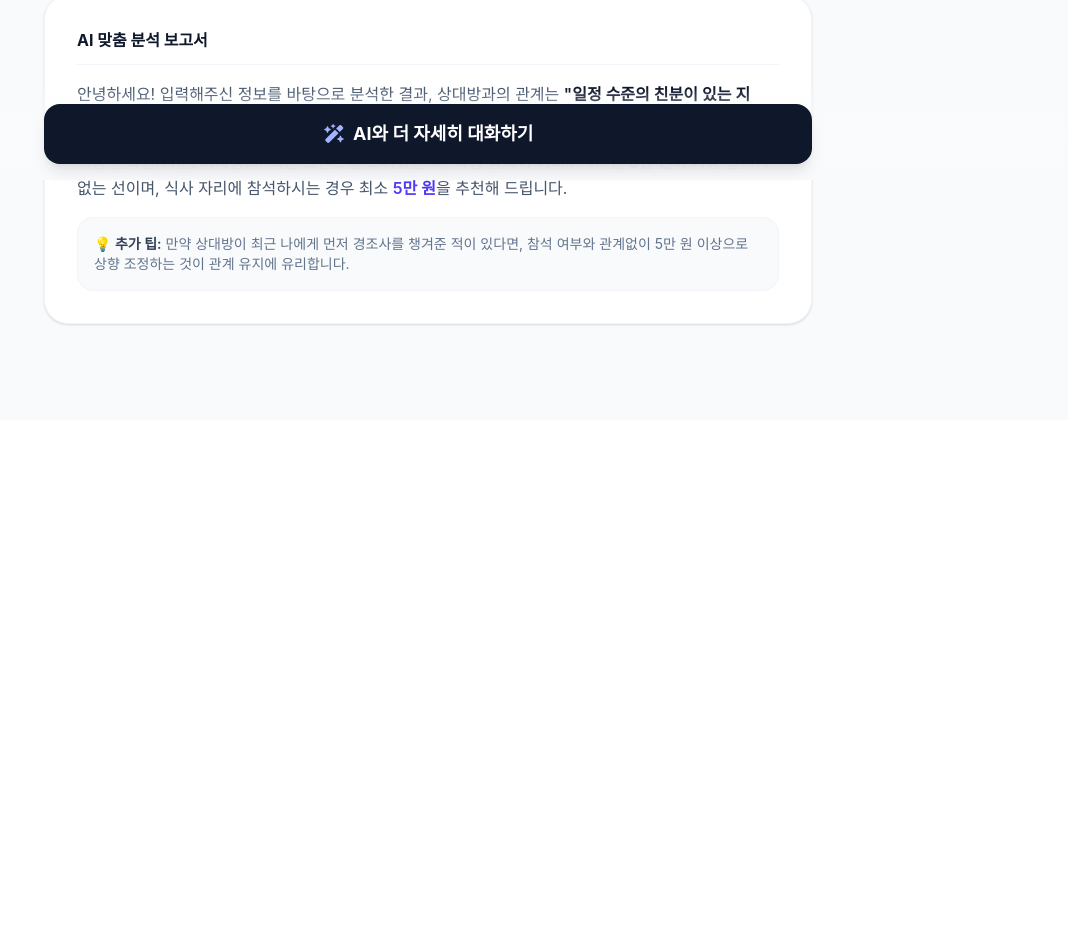
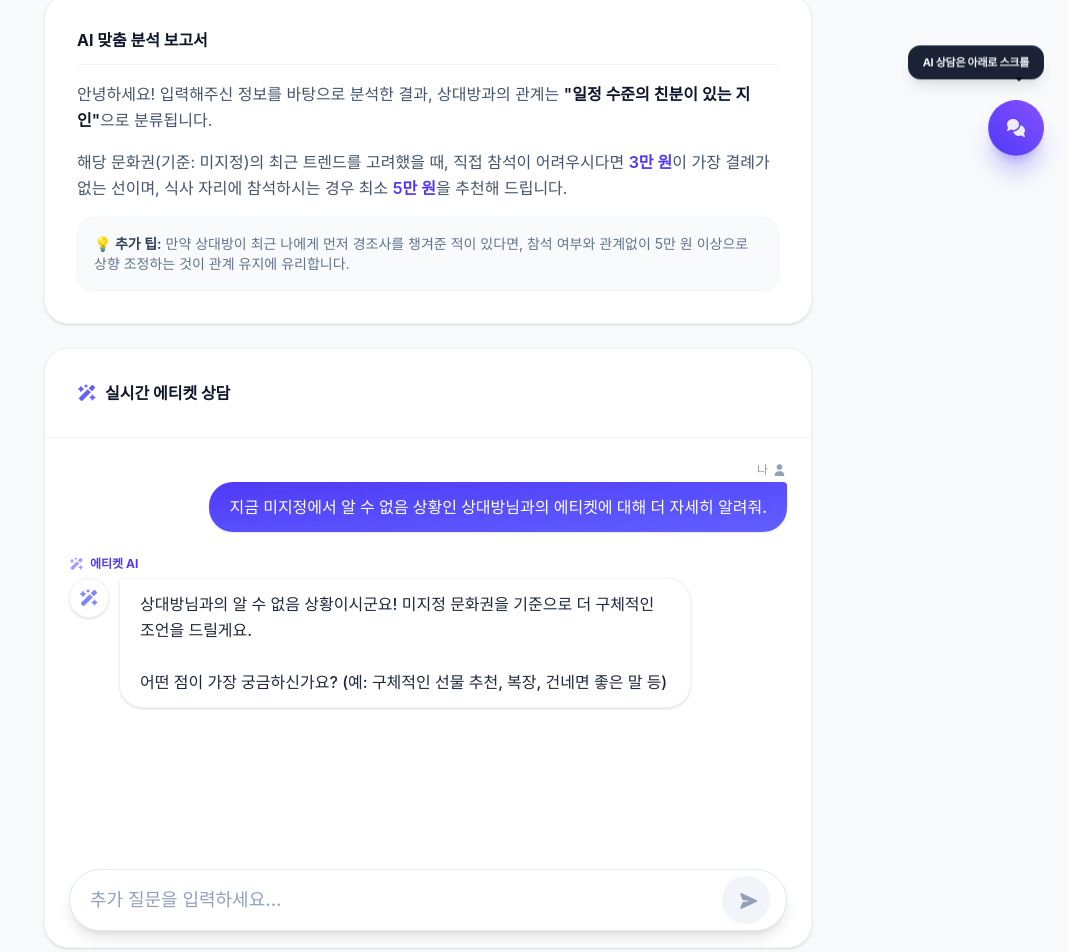
Before and after one commit to nhkim06/JanJan, a Vue app in the folder frontend/: page /result/1 in a window 1280 px wide. Shown: the part 620-1572 px from the top of the page, without its empty margins (212-1280 px from the left). Before the commit the page ends 1040 px from the top, so only its background shows below. Built offline with nearby package versions, Linux system fonts and the light colour scheme; the HTML template or start-up script is replaced by a standard one.

Commit message:
feat : change chat form

```diff
--- a/frontend/src/main.ts
+++ b/frontend/src/main.ts
@@ -39,6 +39,7 @@ import {
   faChevronRight,
   faCommentDots,
   faBandage,
+  faComments,
 } from '@fortawesome/free-solid-svg-icons';
 
 /* add icons to the library */
@@ -73,6 +74,7 @@ library.add(
   faChevronRight,
   faCommentDots,
   faBandage,
+  faComments,
 );
 
 import App from './App.vue';
--- a/frontend/src/pages/ChatAI.vue
+++ b/frontend/src/pages/ChatAI.vue
@@ -1,8 +1,12 @@
 <template>
   <div
-    class="min-h-screen bg-slate-50 flex flex-col items-center justify-between font-sans relative"
+    :class="[
+      'flex flex-col items-center font-sans relative w-full',
+      isComponent ? 'h-full' : 'min-h-screen bg-slate-50 justify-between'
+    ]"
   >
     <header
+      v-if="!isComponent"
       class="w-full max-w-md md:max-w-2xl lg:max-w-3xl bg-white border-b border-slate-100 py-4 px-6 flex items-center justify-between sticky top-0 z-10 shadow-sm md:rounded-b-2xl"
     >
       <div class="flex items-center gap-3">
@@ -17,7 +21,11 @@
     </header>
 
     <div
-      class="flex-1 w-full max-w-md md:max-w-2xl lg:max-w-3xl overflow-y-auto px-6 py-6 space-y-6 flex flex-col"
+      ref="messageContainer"
+      :class="[
+        'flex-1 w-full max-w-md md:max-w-2xl lg:max-w-3xl overflow-y-auto px-6 py-6 space-y-6 flex flex-col',
+        isComponent ? '' : ''
+      ]"
     >
       <div v-for="(msg, index) in messages" :key="index" class="w-full">
         <div v-if="msg.sender === 'user'" class="flex flex-col items-end pl-12 md:pl-24">
@@ -79,7 +87,10 @@
     </div>
 
     <div
-      class="w-full max-w-md md:max-w-2xl lg:max-w-3xl bg-transparent px-6 pb-8 pt-2 sticky bottom-0 z-10"
+      :class="[
+        'w-full max-w-md md:max-w-2xl lg:max-w-3xl bg-transparent px-6 pt-2',
+        isComponent ? 'pb-4' : 'pb-8 sticky bottom-0 z-10'
+      ]"
     >
       <div
         class="relative flex items-center bg-white border border-slate-200 rounded-full shadow-lg px-5 py-2.5 md:py-4 focus-within:border-indigo-500 focus-within:ring-4 focus-within:ring-indigo-50 transition-all"
@@ -109,11 +120,23 @@
 </template>
 
 <script setup>
-import { ref, onMounted } from 'vue';
+import { ref, onMounted, nextTick, watch } from 'vue';
 import { useRoute } from 'vue-router';
 import { peopleData } from '../data/mockData';
 
+const props = defineProps({
+  isComponent: {
+    type: Boolean,
+    default: false
+  },
+  category: String,
+  targetName: String,
+  cultureBase: String,
+  roomId: [Number, String]
+});
+
 const route = useRoute();
+const messageContainer = ref(null);
 
 // 입력값 상태 관리
 const inputMessage = ref('');
@@ -121,14 +144,21 @@ const inputMessage = ref('');
 // 메시지 데이터
 const messages = ref([]);
 
+const scrollToBottom = async () => {
+  await nextTick();
+  if (messageContainer.value) {
+    messageContainer.value.scrollTop = messageContainer.value.scrollHeight;
+  }
+};
+
 onMounted(() => {
-  const roomId = route.query.roomId ? parseInt(route.query.roomId) : null;
+  const roomId = props.roomId || (route.query.roomId ? parseInt(route.query.roomId) : null);
 
   if (roomId) {
     // 1. 기존 대화방 진입 시: 해당 roomId의 history 로드
     let foundHistory = null;
     peopleData.forEach(p => {
-      const room = p.chatRooms.find(r => r.roomId === roomId);
+      const room = p.chatRooms.find(r => r.roomId === parseInt(roomId));
       if (room) {
         foundHistory = room.history;
       }
@@ -136,14 +166,15 @@ onMounted(() => {
 
     if (foundHistory) {
       messages.value = [...foundHistory];
+      scrollToBottom();
       return;
     }
   }
 
   // 2. 결과 페이지에서 넘어왔을 때 (또는 새로운 대화 시작 시)
-  const category = route.query.category || '일반';
-  const targetName = route.query.targetName || '상대방';
-  const cultureBase = route.query.cultureBase || '한국';
+  const category = props.category || route.query.category || '일반';
+  const targetName = props.targetName || route.query.targetName || '상대방';
+  const cultureBase = props.cultureBase || route.query.cultureBase || '한국';
 
   const initialUserMessage = `지금 ${cultureBase}에서 ${category} 상황인 ${targetName}님과의 에티켓에 대해 더 자세히 알려줘.`;
 
@@ -158,6 +189,8 @@ onMounted(() => {
     text: '',
   });
 
+  scrollToBottom();
+
   setTimeout(() => {
     const aiMessageIndex = messages.value.findIndex(
       (m) => m.sender === 'ai' && m.isLoading,
@@ -166,6 +199,7 @@ onMounted(() => {
       messages.value[aiMessageIndex].isLoading = false;
       messages.value[aiMessageIndex].text =
         `${targetName}님과의 ${category} 상황이시군요! ${cultureBase} 문화권을 기준으로 더 구체적인 조언을 드릴게요.\n\n어떤 점이 가장 궁금하신가요? (예: 구체적인 선물 추천, 복장, 건네면 좋은 말 등)`;
+      scrollToBottom();
     }
   }, 1000);
 });
@@ -181,6 +215,7 @@ const sendMessage = () => {
   });
 
   inputMessage.value = '';
+  scrollToBottom();
 
   // 2. AI 대기 상태 메시지 추가
   messages.value.push({
@@ -188,6 +223,8 @@ const sendMessage = () => {
     isLoading: true,
     text: '',
   });
+
+  scrollToBottom();
 
   // 3. 실제 API 연동을 흉내 낸 타이밍 처리 (2초 후 답변)
   setTimeout(() => {
@@ -198,9 +235,15 @@ const sendMessage = () => {
       messages.value[aiMessageIndex].isLoading = false;
       messages.value[aiMessageIndex].text =
         `구체적인 상황을 더 말씀해주시면 더욱 정확한 에티켓 가이드를 드릴 수 있습니다. (예시 답변: 지인 관계라면 5~10만원 정도의 축의금이 적당하며, 밝은 톤의 단정한 정장을 추천합니다.)`;
+      scrollToBottom();
     }
   }, 1500);
 };
+
+// watch messages to scroll bottom
+watch(messages, () => {
+  scrollToBottom();
+}, { deep: true });
 </script>
 
 <style scoped>
--- a/frontend/src/pages/Result.vue
+++ b/frontend/src/pages/Result.vue
@@ -1,5 +1,5 @@
 <template>
-  <!-- 하단 고정 버튼 때문에 생기는 가림 현상을 방지하기 위해 pb-24 추가 -->
+  <!-- 하단 고정 버튼 여백 확보를 위해 pb-24 유지 -->
   <div
     class="min-h-screen bg-slate-50 flex flex-col items-center p-6 pb-24 font-sans text-slate-800"
   >
@@ -116,7 +116,7 @@
         </div>
       </div>
 
-      <!-- 새로 추가된 AI 답변 표시 카드 -->
+      <!-- AI 답변 표시 카드 -->
       <div
         class="bg-white rounded-3xl p-6 md:p-8 shadow-sm border border-slate-100 space-y-4"
       >
@@ -130,7 +130,6 @@
           AI 맞춤 분석 보고서
         </div>
 
-        <!-- 대화/답변 내용이 쭉 표시되는 영역 -->
         <div
           class="space-y-4 text-sm md:text-base leading-relaxed text-slate-600"
         >
@@ -158,35 +157,79 @@
           </div>
         </div>
       </div>
-    </div>
 
-    <!-- 하단 고정(Fixed) 액션 버튼 영역 -->
-    <div
-      class="fixed bottom-0 left-0 right-0 p-4 bg-gradient-to-t from-slate-50 via-slate-50/90 to-transparent flex justify-center z-50"
-    >
-      <div class="w-full max-w-md md:max-w-2xl lg:max-w-3xl">
-        <button
-          @click="handleChatWithAI"
-          class="w-full bg-slate-900 text-white hover:bg-slate-800 active:scale-[0.99] transition py-4 px-6 rounded-2xl font-bold text-base md:text-lg flex items-center justify-center shadow-lg"
+      <!-- 실시간 AI 상담 카드 (스크롤 타겟) -->
+      <div
+        ref="chatSection"
+        class="bg-white rounded-3xl shadow-sm border border-slate-100 flex flex-col overflow-hidden h-[600px] scroll-mt-6"
+      >
+        <div
+          class="p-6 md:p-8 flex items-center text-slate-900 font-bold border-b border-slate-100 flex-shrink-0"
         >
           <font-awesome-icon
             icon="fa-solid fa-wand-magic-sparkles"
-            class="h-5 w-5 mr-2 text-indigo-300"
+            class="h-5 w-5 mr-2 text-indigo-500"
           />
-          AI와 더 자세히 대화하기
-        </button>
+          실시간 에티켓 상담
+        </div>
+        <div class="flex-1 overflow-hidden">
+          <ChatAI
+            is-component
+            :category="categoryName"
+            :target-name="targetName"
+            :culture-base="cultureBase"
+          />
+        </div>
       </div>
+    </div>
+
+    <!-- 우측 하단 고정 플로팅 영역 (버튼 및 안내 힌트) -->
+    <!-- 우측 하단 고정 플로팅 영역 (버튼 및 안내 힌트) -->
+    <div
+      class="fixed bottom-6 right-6 flex flex-col items-end space-y-3 z-50 group"
+    >
+      <!-- 위아래로 부드럽게 움직이는 말풍선 힌트 팝업 -->
+      <div
+        class="relative flex items-center space-x-1.5 bg-slate-900/95 backdrop-blur-sm text-white text-[11px] font-bold px-3.5 py-2 rounded-xl shadow-lg border border-slate-800 animate-bounce select-none after:content-[''] after:absolute after:top-full after:right-5 after:-mt-px after:border-4 after:border-transparent after:border-t-slate-950"
+      >
+        <span class="tracking-tight text-slate-100"
+          >AI 상담은 아래로 스크롤</span
+        >
+        <!-- FontAwesome 다운 화살표 -->
+        <font-awesome-icon
+          icon="fa-solid fa-chevron-down"
+          class="h-3 w-3 text-indigo-400"
+        />
+      </div>
+
+      <!-- 트렌디한 그라데이션 원형 플로팅 버튼 -->
+      <button
+        @click="scrollToChat"
+        class="w-14 h-14 bg-gradient-to-tr from-indigo-600 to-violet-500 text-white hover:from-indigo-500 hover:to-violet-400 active:scale-90 transition-all duration-200 rounded-full flex items-center justify-center shadow-xl shadow-indigo-600/30 border border-indigo-400/20 relative"
+        title="AI 상담으로 스크롤"
+      >
+        <font-awesome-icon
+          icon="fa-solid fa-comments"
+          class="h-6 w-6 transition-transform duration-300 group-hover:rotate-12"
+        />
+        <span
+          class="absolute inset-0 rounded-full bg-indigo-600/10 animate-ping pointer-events-none"
+        ></span>
+      </button>
     </div>
   </div>
 </template>
 
 <script setup>
-import { computed } from 'vue';
+import { ref, computed } from 'vue';
 import { useRoute, useRouter } from 'vue-router';
 import surveyData from '@/assets/surveyData.json';
+import ChatAI from './ChatAI.vue';
 
 const route = useRoute();
 const router = useRouter();
+
+const chatSection = ref(null);
 
 const category = computed(() => route.params.category || 'childbirth');
 const targetName = computed(() => route.query.targetName || '상대방');
@@ -199,14 +242,9 @@ const goHome = () => {
   router.push('/');
 };
 
-const handleChatWithAI = () => {
-  router.push({
-    name: 'chat',
-    query: {
-      category: category.value,
-      targetName: targetName.value,
-      cultureBase: cultureBase.value,
-    },
-  });
+const scrollToChat = () => {
+  if (chatSection.value) {
+    chatSection.value.scrollIntoView({ behavior: 'smooth', block: 'start' });
+  }
 };
 </script>
```
